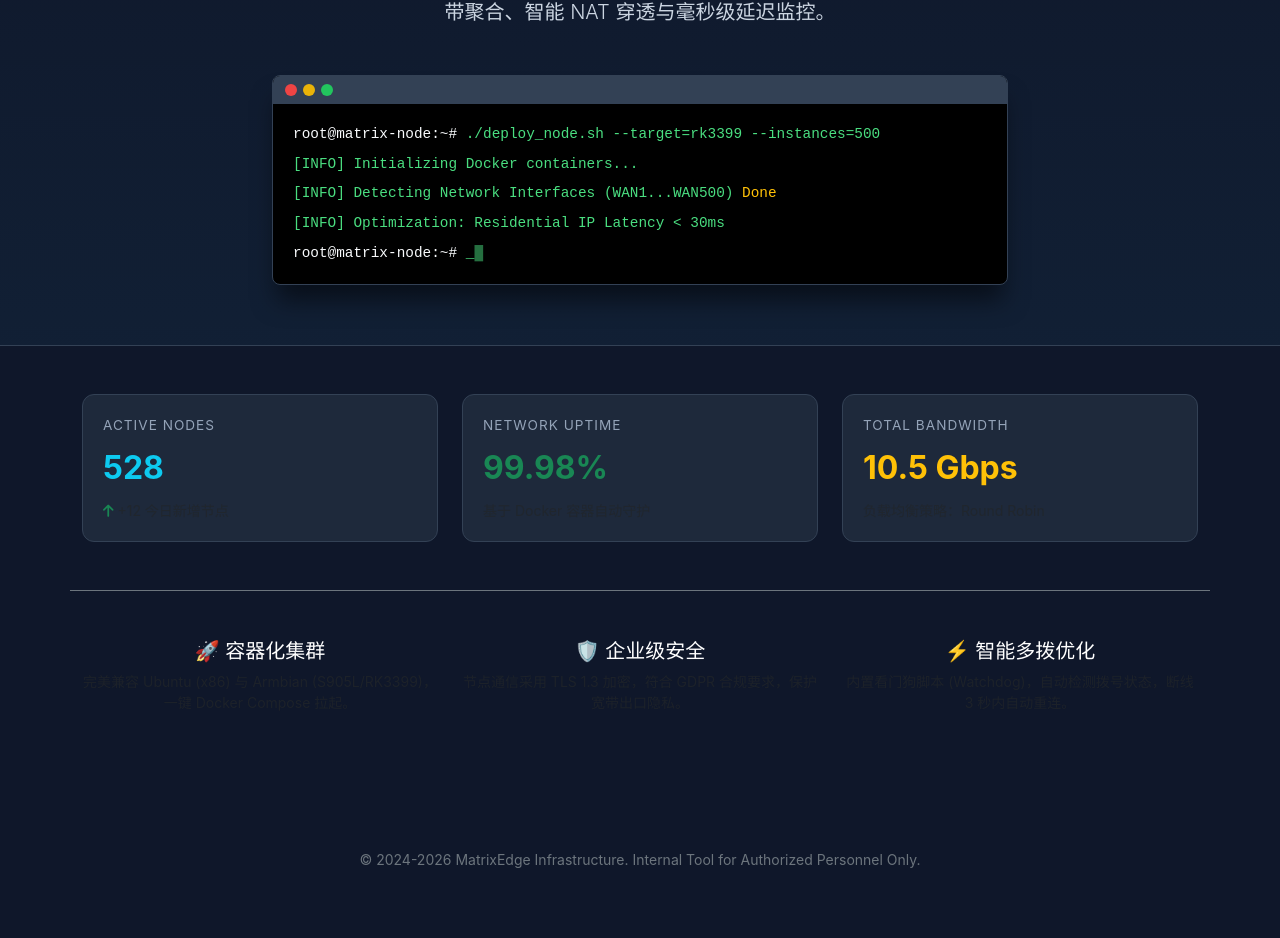
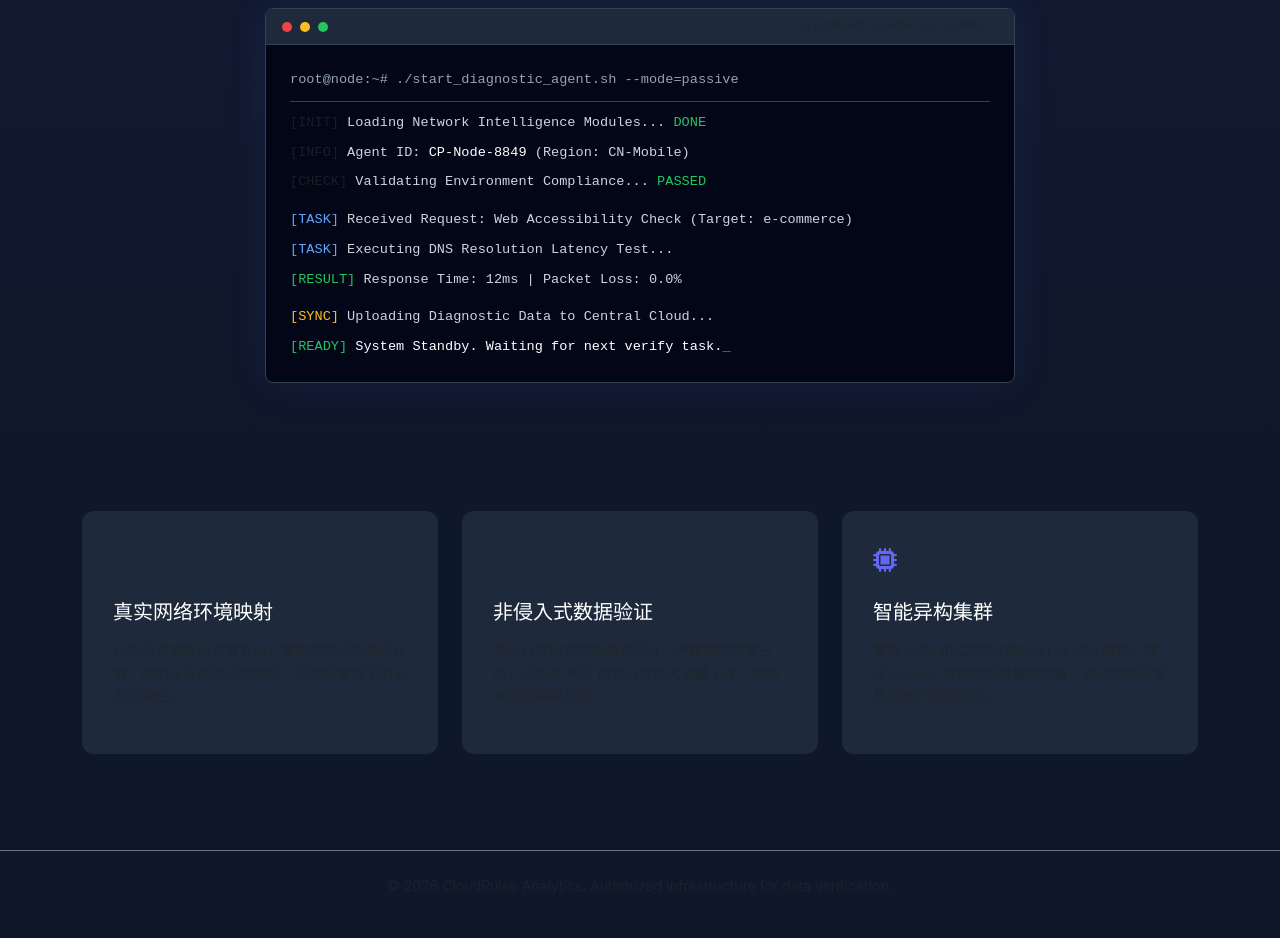
Before and after one commit to chuanyin888/my-nodes, a plain HTML site: page index.html in a window 1280 px wide. Shown: the part 281-1219 px from the top of the page. Before the commit the page ends 1191 px from the top, so only its background shows below. Drawn offline with nearby package versions, Linux system fonts and the light colour scheme.

Commit message:
Update index.html

```diff
--- a/index.html
+++ b/index.html
@@ -1,118 +1,116 @@
 <!DOCTYPE html>
-<html lang="zh-CN">
+<html lang="en">
 <head>
     <meta charset="UTF-8">
     <meta name="viewport" content="width=device-width, initial-scale=1.0">
-    <title>MatrixEdge | 分布式边缘计算集群管理系统</title>
+    <title>CloudPulse | Distributed Network Intelligence</title>
     <link href="https://cdn.bootcdn.net/ajax/libs/twitter-bootstrap/5.3.0/css/bootstrap.min.css" rel="stylesheet">
-    <link rel="stylesheet" href="https://cdnjs.cloudflare.com/ajax/libs/font-awesome/6.0.0/css/all.min.css">
+    <link rel="stylesheet" href="https://cdnjs.cloudflare.com/ajax/libs/font-awesome/6.4.0/css/all.min.css">
     <style>
-        :root { --primary-bg: #0f172a; --card-bg: #1e293b; --accent: #38bdf8; --text: #cbd5e1; }
-        body { background-color: var(--primary-bg); color: var(--text); font-family: 'Inter', system-ui, sans-serif; }
+        :root { --bg-color: #0f172a; --card-bg: #1e293b; --primary: #6366f1; --success: #22c55e; --text-main: #f8fafc; --text-sub: #94a3b8; }
+        body { background-color: var(--bg-color); color: var(--text-main); font-family: 'Inter', -apple-system, BlinkMacSystemFont, sans-serif; line-height: 1.6; }
 
-        /* 头部设计 */
-        .hero { background: linear-gradient(180deg, rgba(15,23,42,0) 0%, rgba(56,189,248,0.05) 100%); padding: 100px 0 60px; border-bottom: 1px solid #334155; }
-        .hero h1 { color: #f8fafc; font-weight: 800; letter-spacing: -1px; }
+        /* 极简主义科技风 */
+        .navbar { background: rgba(15, 23, 42, 0.9); border-bottom: 1px solid #334155; backdrop-filter: blur(10px); }
+        .hero-section { padding: 100px 0 80px; background: linear-gradient(180deg, rgba(99, 102, 241, 0.05) 0%, transparent 100%); }
 
-        /* 终端模拟窗 */
-        .terminal-window { background: #000; border-radius: 8px; border: 1px solid #334155; box-shadow: 0 20px 25px -5px rgba(0, 0, 0, 0.5); overflow: hidden; font-family: 'Fira Code', monospace; font-size: 0.9rem; }
-        .terminal-header { background: #334155; padding: 8px 12px; display: flex; gap: 6px; }
-        .dot { width: 12px; height: 12px; border-radius: 50%; }
-        .terminal-body { padding: 20px; color: #4ade80; }
-        .cmd { color: #f8fafc; }
-        .comment { color: #94a3b8; }
+        .hero-title { font-size: 3rem; font-weight: 800; letter-spacing: -1px; margin-bottom: 20px; }
+        .hero-subtitle { color: var(--text-sub); font-size: 1.2rem; max-width: 650px; margin: 0 auto 50px; }
 
-        /* 状态卡片 */
-        .stat-card { background: var(--card-bg); border: 1px solid #334155; border-radius: 12px; padding: 20px; }
-        .stat-value { font-size: 2rem; font-weight: 700; color: #f8fafc; }
-        .stat-label { font-size: 0.85rem; text-transform: uppercase; letter-spacing: 1px; color: #94a3b8; }
+        /* 终端窗口 - 强调诊断与数据 */
+        .console-wrapper { background: #020617; border: 1px solid #334155; border-radius: 8px; box-shadow: 0 0 40px rgba(99, 102, 241, 0.1); font-family: 'JetBrains Mono', monospace; font-size: 0.85rem; max-width: 750px; margin: 0 auto; text-align: left; overflow: hidden; }
+        .console-header { background: #1e293b; padding: 8px 16px; display: flex; align-items: center; border-bottom: 1px solid #334155; }
+        .console-dot { width: 10px; height: 10px; border-radius: 50%; margin-right: 8px; background: #475569; }
+        .console-body { padding: 24px; color: #cbd5e1; }
 
-        .badge-pulse { animation: pulse 2s infinite; }
-        @keyframes pulse { 0% { opacity: 1; } 50% { opacity: 0.5; } 100% { opacity: 1; } }
+        /* 状态颜色 */
+        .status-ok { color: #22c55e; }
+        .status-info { color: #60a5fa; }
+        .status-warn { color: #fbbf24; }
+        .cmd-line { color: #94a3b8; margin-bottom: 10px; border-bottom: 1px solid #334155; padding-bottom: 10px; }
+
+        /* 特性卡片 */
+        .feature-card { background: var(--card-bg); padding: 30px; border-radius: 12px; height: 100%; border: 1px solid transparent; transition: all 0.3s ease; }
+        .feature-card:hover { border-color: var(--primary); transform: translateY(-5px); }
+        .icon-box { font-size: 1.5rem; color: var(--primary); margin-bottom: 20px; }
+
+        .badge-pro { background: rgba(99, 102, 241, 0.1); color: var(--primary); padding: 5px 12px; border-radius: 20px; font-size: 0.75rem; font-weight: 600; border: 1px solid rgba(99, 102, 241, 0.2); }
     </style>
 </head>
 <body>
 
-    <nav class="navbar navbar-dark border-bottom border-secondary" style="background-color: #0f172a;">
+    <nav class="navbar navbar-expand-lg fixed-top">
         <div class="container">
-            <span class="navbar-brand fw-bold"><i class="fas fa-network-wired me-2 text-info"></i>MatrixEdge<span class="fs-6 text-muted ms-2">v2.4.1 (Stable)</span></span>
-            <span class="badge bg-success bg-opacity-10 text-success border border-success rounded-pill px-3"><span class="badge-pulse">●</span> System Operational</span>
+            <a class="navbar-brand fw-bold text-white" href="#"><i class="fas fa-satellite-dish me-2 text-primary"></i>CloudPulse <span class="text-muted fw-normal fs-6">Analytics</span></a>
+            <div class="ms-auto">
+                <span class="badge-pro">ENTERPRISE EDITION</span>
+            </div>
         </div>
     </nav>
 
-    <div class="hero text-center">
+    <section class="hero-section text-center px-3">
         <div class="container">
-            <h1 class="display-4 mb-4">企业级分布式边缘节点编排</h1>
-            <p class="lead mb-5 mx-auto" style="max-width: 600px;">
-                专为 RK3399/x86 异构集群设计的自动化部署方案。支持多出口宽带聚合、智能 NAT 穿透与毫秒级延迟监控。
+            <h1 class="hero-title">全球分布式网络质量监测系统</h1>
+            <p class="hero-subtitle">
+                基于 <span class="text-white">RK3399/x86 边缘计算节点</span> 的实时网络诊断平台。
+                <br>为企业提供真实的最后一公里 (Last-Mile) 连通性分析与数据验证服务。
             </p>
 
-            <div class="row justify-content-center">
-                <div class="col-lg-8">
-                    <div class="terminal-window text-start">
-                        <div class="terminal-header">
-                            <div class="dot" style="background:#ef4444"></div>
-                            <div class="dot" style="background:#eab308"></div>
-                            <div class="dot" style="background:#22c55e"></div>
-                        </div>
-                        <div class="terminal-body">
-                            <div class="mb-2"><span class="cmd">root@matrix-node:~#</span> ./deploy_node.sh --target=rk3399 --instances=500</div>
-                            <div class="mb-2">[INFO] Initializing Docker containers...</div>
-                            <div class="mb-2">[INFO] Detecting Network Interfaces (WAN1...WAN500) <span class="text-warning">Done</span></div>
-                            <div class="mb-2">[INFO] Optimization: Residential IP Latency < 30ms</div>
-                            <div><span class="cmd">root@matrix-node:~#</span> _<span class="badge-pulse">█</span></div>
-                        </div>
-                    </div>
+            <div class="console-wrapper">
+                <div class="console-header">
+                    <div class="console-dot" style="background:#ef4444"></div>
+                    <div class="console-dot" style="background:#fbbf24"></div>
+                    <div class="console-dot" style="background:#22c55e"></div>
+                    <span class="ms-auto text-muted small">sysadmin@cloudpulse-node01:~</span>
+                </div>
+                <div class="console-body">
+                    <div class="cmd-line">root@node:~# ./start_diagnostic_agent.sh --mode=passive</div>
+
+                    <div class="mb-2"><span class="text-muted">[INIT]</span> Loading Network Intelligence Modules... <span class="status-ok">DONE</span></div>
+                    <div class="mb-2"><span class="text-muted">[INFO]</span> Agent ID: <span class="text-white">CP-Node-8849</span> (Region: CN-Mobile)</div>
+                    <div class="mb-2"><span class="text-muted">[CHECK]</span> Validating Environment Compliance... <span class="status-ok">PASSED</span></div>
+
+                    <div class="mb-2 mt-3"><span class="status-info">[TASK]</span> Received Request: Web Accessibility Check (Target: e-commerce)</div>
+                    <div class="mb-2"><span class="status-info">[TASK]</span> Executing DNS Resolution Latency Test...</div>
+                    <div class="mb-2"><span class="status-ok">[RESULT]</span> Response Time: 12ms | Packet Loss: 0.0%</div>
+
+                    <div class="mb-2 mt-3"><span class="status-warn">[SYNC]</span> Uploading Diagnostic Data to Central Cloud...</div>
+                    <div><span class="status-ok">[READY]</span> <span class="text-white">System Standby. Waiting for next verify task.</span><span class="status-ok">_</span></div>
                 </div>
             </div>
         </div>
-    </div>
+    </section>
 
-    <div class="container my-5">
+    <section class="container py-5">
         <div class="row g-4">
             <div class="col-md-4">
-                <div class="stat-card">
-                    <div class="stat-label mb-2">Active Nodes</div>
-                    <div class="stat-value text-info">528</div>
-                    <div class="text-muted small mt-2"><i class="fas fa-arrow-up text-success"></i> +12 今日新增节点</div>
+                <div class="feature-card">
+                    <div class="icon-box"><i class="fas fa-chart-network"></i></div>
+                    <h5 class="text-white mb-3">真实网络环境映射</h5>
+                    <p class="text-muted small">利用分布式移动宽带节点，真实模拟用户访问环境，帮助企业检测不同地区、不同运营商下的业务可用性。</p>
                 </div>
             </div>
             <div class="col-md-4">
-                <div class="stat-card">
-                    <div class="stat-label mb-2">Network Uptime</div>
-                    <div class="stat-value text-success">99.98%</div>
-                    <div class="text-muted small mt-2">基于 Docker 容器自动守护</div>
+                <div class="feature-card">
+                    <div class="icon-box"><i class="fas fa-shield-check"></i></div>
+                    <h5 class="text-white mb-3">非侵入式数据验证</h5>
+                    <p class="text-muted small">仅运行被动式网络请求验证。严格限制带宽占用，不涉及 P2P 内容分发或大流量上传，确保家庭网络零负担。</p>
                 </div>
             </div>
             <div class="col-md-4">
-                <div class="stat-card">
-                    <div class="stat-label mb-2">Total Bandwidth</div>
-                    <div class="stat-value text-warning">10.5 Gbps</div>
-                    <div class="text-muted small mt-2">负载均衡策略：Round Robin</div>
+                <div class="feature-card">
+                    <div class="icon-box"><i class="fas fa-microchip"></i></div>
+                    <h5 class="text-white mb-3">智能异构集群</h5>
+                    <p class="text-muted small">兼容 ARM (RK3399/S905L) 与 x86 架构。通过 Docker 容器实现轻量级部署，自动调度闲置算力进行数据清洗。</p>
                 </div>
             </div>
         </div>
-    </div>
+    </section>
 
-    <div class="container py-5 border-top border-secondary">
-        <div class="row text-center">
-            <div class="col-md-4">
-                <h5 class="text-white">🚀 容器化集群</h5>
-                <p class="text-muted small">完美兼容 Ubuntu (x86) 与 Armbian (S905L/RK3399)，一键 Docker Compose 拉起。</p>
-            </div>
-            <div class="col-md-4">
-                <h5 class="text-white">🛡️ 企业级安全</h5>
-                <p class="text-muted small">节点通信采用 TLS 1.3 加密，符合 GDPR 合规要求，保护宽带出口隐私。</p>
-            </div>
-            <div class="col-md-4">
-                <h5 class="text-white">⚡ 智能多拨优化</h5>
-                <p class="text-muted small">内置看门狗脚本 (Watchdog)，自动检测拨号状态，断线 3 秒内自动重连。</p>
-            </div>
+    <footer class="text-center py-4 mt-5 border-top border-secondary">
+        <div class="container">
+            <p class="small text-muted">&copy; 2026 CloudPulse Analytics. Authorized infrastructure for data verification.</p>
         </div>
-    </div>
-
-    <footer class="text-center py-4 mt-5">
-        <p class="small text-secondary">&copy; 2024-2026 MatrixEdge Infrastructure. Internal Tool for Authorized Personnel Only.</p>
     </footer>
 
 </body>
```
